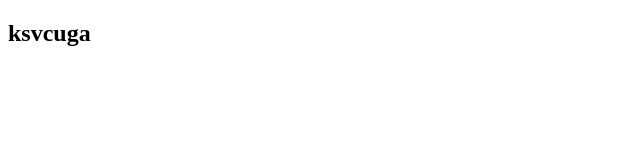
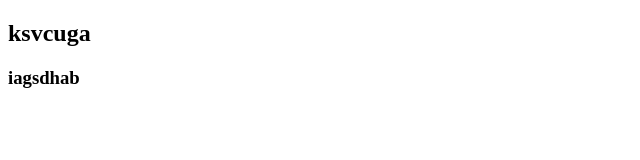
Before and after one commit to Asildar-Hajiyev/yoxlama1, a plain HTML site: page index.html in a window 1280 px wide. Shown: the whole page, without its empty margins (0-640 px from the left). Drawn offline with Linux system fonts and the light colour scheme.

Commit message:
yoxlama1

```diff
--- a/index.html
+++ b/index.html
@@ -10,6 +10,7 @@
 
 <body>
     <h2>ksvcuga</h2>
+    <h3>iagsdhab</h3>
 </body>
 
 </html>
```
